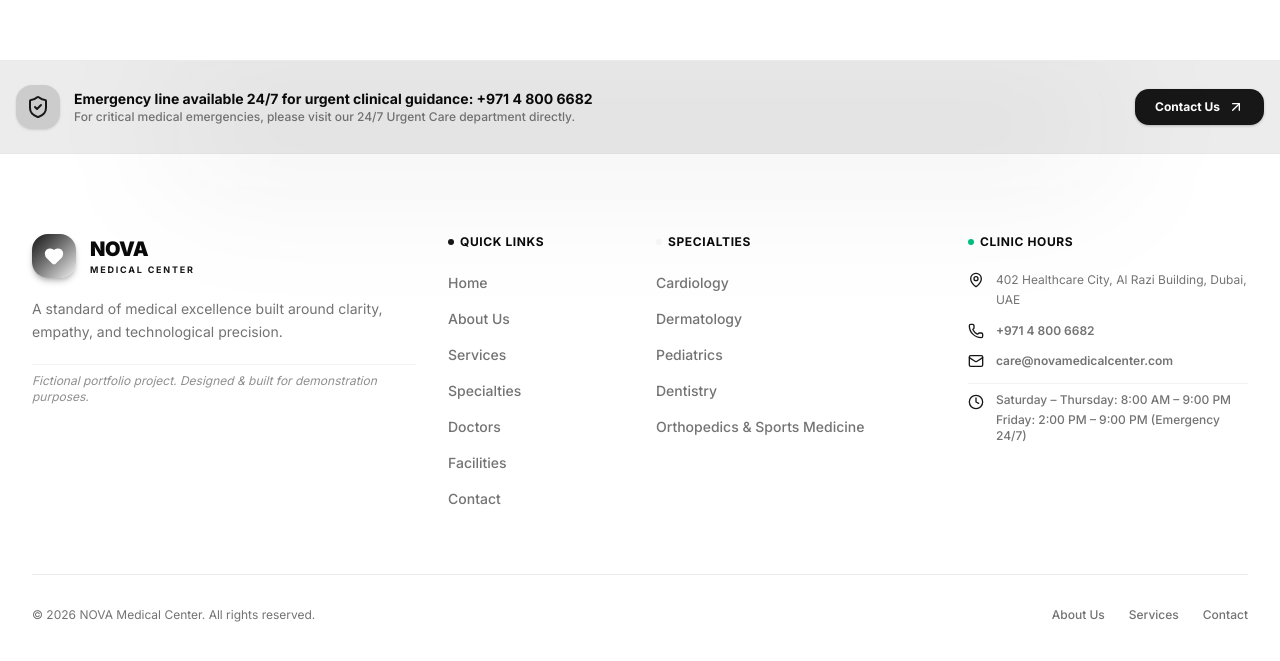
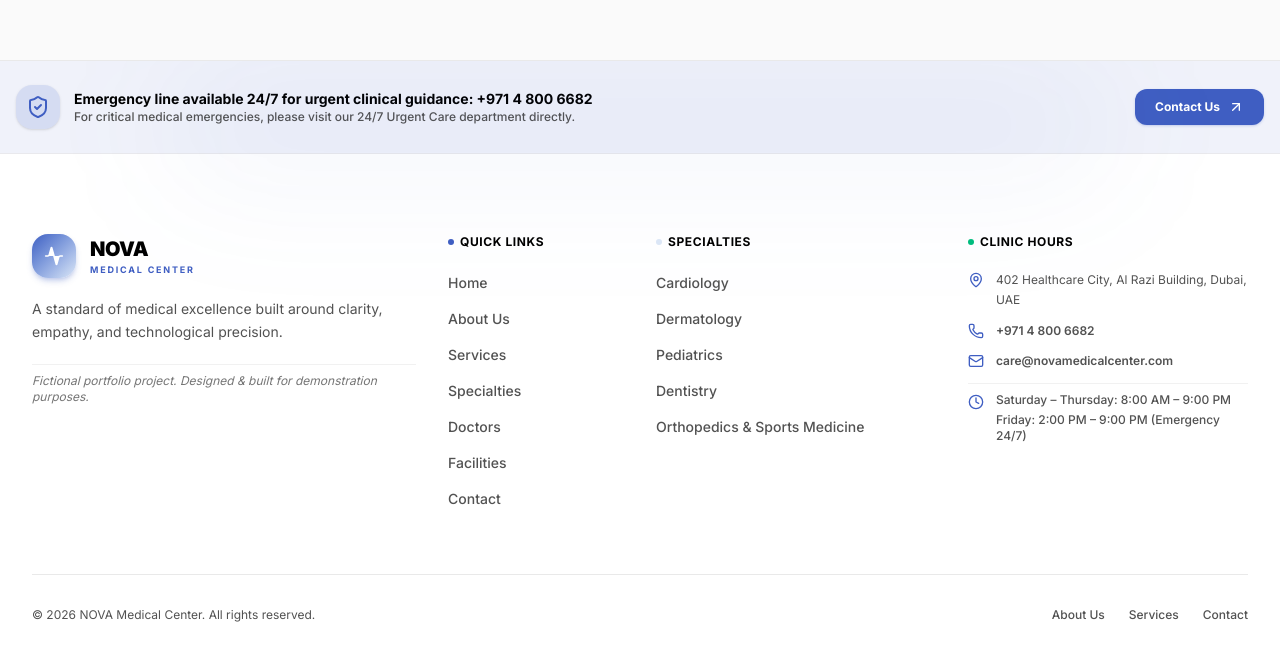
Before and after one commit to yasminali72/nova-medical, a Next.js app: page /en/contact in a window 1280 px wide. Shown: the part 1904-2565 px from the top of the page. Built offline with nearby package versions, Linux system fonts and the light colour scheme.

Commit message:
Enhance global styles with new color variables using oklch for improved accessibility. Update Footer and FinalCTA components to replace icons and adjust button styles for better visual consistency and user engagement.

```diff
--- a/src/app/globals.css
+++ b/src/app/globals.css
@@ -2,113 +2,145 @@
 
 @custom-variant dark (&:is(.dark *));
 
-@theme inline {
-  --color-background: var(--background);
-  --color-foreground: var(--foreground);
-  --font-sans: var(--font-geist-sans);
-  --font-mono: var(--font-geist-mono);
-  --color-sidebar-ring: var(--sidebar-ring);
-  --color-sidebar-border: var(--sidebar-border);
-  --color-sidebar-accent-foreground: var(--sidebar-accent-foreground);
-  --color-sidebar-accent: var(--sidebar-accent);
-  --color-sidebar-primary-foreground: var(--sidebar-primary-foreground);
-  --color-sidebar-primary: var(--sidebar-primary);
-  --color-sidebar-foreground: var(--sidebar-foreground);
-  --color-sidebar: var(--sidebar);
-  --color-chart-5: var(--chart-5);
-  --color-chart-4: var(--chart-4);
-  --color-chart-3: var(--chart-3);
-  --color-chart-2: var(--chart-2);
-  --color-chart-1: var(--chart-1);
-  --color-ring: var(--ring);
-  --color-input: var(--input);
-  --color-border: var(--border);
-  --color-destructive: var(--destructive);
-  --color-accent-foreground: var(--accent-foreground);
-  --color-accent: var(--accent);
-  --color-muted-foreground: var(--muted-foreground);
-  --color-muted: var(--muted);
-  --color-secondary-foreground: var(--secondary-foreground);
-  --color-secondary: var(--secondary);
-  --color-primary-foreground: var(--primary-foreground);
-  --color-primary: var(--primary);
-  --color-popover-foreground: var(--popover-foreground);
-  --color-popover: var(--popover);
-  --color-card-foreground: var(--card-foreground);
-  --color-card: var(--card);
-  --radius-sm: calc(var(--radius) - 4px);
-  --radius-md: calc(var(--radius) - 2px);
-  --radius-lg: var(--radius);
-  --radius-xl: calc(var(--radius) + 4px);
-}
-
 :root {
-  --radius: 0.625rem;
-  --card: oklch(1 0 0);
-  --card-foreground: oklch(0.145 0 0);
-  --popover: oklch(1 0 0);
-  --popover-foreground: oklch(0.145 0 0);
-  --primary: oklch(0.205 0 0);
-  --primary-foreground: oklch(0.985 0 0);
-  --secondary: oklch(0.97 0 0);
-  --secondary-foreground: oklch(0.205 0 0);
+  --card: oklch(1.00 0 267.51);
+  --ring: oklch(0.5144 0.1605 267.44);
+  --input: oklch(0.94 0 0);
   --muted: oklch(0.97 0 0);
-  --muted-foreground: oklch(0.556 0 0);
-  --accent: oklch(0.97 0 0);
-  --accent-foreground: oklch(0.205 0 0);
-  --destructive: oklch(0.577 0.245 27.325);
-  --border: oklch(0.922 0 0);
-  --input: oklch(0.922 0 0);
-  --ring: oklch(0.708 0 0);
-  --chart-1: oklch(0.646 0.222 41.116);
-  --chart-2: oklch(0.6 0.118 184.704);
-  --chart-3: oklch(0.398 0.07 227.392);
-  --chart-4: oklch(0.828 0.189 84.429);
-  --chart-5: oklch(0.769 0.188 70.08);
-  --sidebar: oklch(0.985 0 0);
-  --sidebar-foreground: oklch(0.145 0 0);
-  --sidebar-primary: oklch(0.205 0 0);
-  --sidebar-primary-foreground: oklch(0.985 0 0);
-  --sidebar-accent: oklch(0.97 0 0);
-  --sidebar-accent-foreground: oklch(0.205 0 0);
-  --sidebar-border: oklch(0.922 0 0);
-  --sidebar-ring: oklch(0.708 0 0);
-  --background: oklch(1 0 0);
-  --foreground: oklch(0.145 0 0);
+  --accent: oklch(0.9214 0.0248 257.65);
+  --border: oklch(0.92 0 0);
+  --radius: 0.5rem;
+  --chart-1: oklch(0.9214 0.0248 257.65);
+  --chart-2: oklch(0.7597 0.0804 267.01);
+  --chart-3: oklch(0.6083 0.1247 272.72);
+  --chart-4: oklch(0.5144 0.1605 267.44);
+  --chart-5: oklch(0.2571 0.1161 272.24);
+  --popover: oklch(1.00 0 0);
+  --primary: oklch(0.5144 0.1605 267.44);
+  --sidebar: oklch(1.00 0 267.51);
+  --spacing: 0.25rem;
+  --font-mono: Geist Mono, monospace;
+  --font-sans: Geist, sans-serif;
+  --secondary: oklch(0.94 0 0);
+  --background: oklch(0.9851 0 0);
+  --font-serif: Noto Serif Georgian, ui-serif, serif;
+  --foreground: oklch(0 0 0);
+  --destructive: oklch(0.58 0.22 27);
+  --shadow-blur: 3px;
+  --shadow-color: oklch(0.2571 0.1161 272.24);
+  --sidebar-ring: oklch(0.5144 0.1605 267.44);
+  --shadow-spread: 0px;
+  --letter-spacing: 0em;
+  --shadow-opacity: 0.15;
+  --sidebar-accent: oklch(0.9214 0.0248 257.65);
+  --sidebar-border: oklch(0.92 0 0);
+  --card-foreground: oklch(0.2103 0 267.51);
+  --shadow-offset-x: 0.25px;
+  --shadow-offset-y: 1px;
+  --sidebar-primary: oklch(0.5144 0.1605 267.44);
+  --muted-foreground: oklch(0.44 0 0);
+  --accent-foreground: oklch(0.2571 0.1161 272.24);
+  --popover-foreground: oklch(0 0 0);
+  --primary-foreground: oklch(0.97 0.014 254.604);
+  --sidebar-foreground: oklch(0 0 0);
+  --secondary-foreground: oklch(0.25 0 0);
+  --destructive-foreground: oklch(0.97 0.014 254.604);
+  --sidebar-accent-foreground: oklch(0.2571 0.1161 272.24);
+  --sidebar-primary-foreground: oklch(0.97 0.014 254.604);
 }
 
 .dark {
-  --background: oklch(0.145 0 0);
-  --foreground: oklch(0.985 0 0);
-  --card: oklch(0.205 0 0);
-  --card-foreground: oklch(0.985 0 0);
-  --popover: oklch(0.205 0 0);
-  --popover-foreground: oklch(0.985 0 0);
-  --primary: oklch(0.922 0 0);
-  --primary-foreground: oklch(0.205 0 0);
-  --secondary: oklch(0.269 0 0);
-  --secondary-foreground: oklch(0.985 0 0);
-  --muted: oklch(0.269 0 0);
-  --muted-foreground: oklch(0.708 0 0);
-  --accent: oklch(0.269 0 0);
-  --accent-foreground: oklch(0.985 0 0);
+  --card: oklch(0.2103 0 267.51);
+  --ring: oklch(0.5144 0.1605 267.44);
+  --input: oklch(0.32 0 0);
+  --muted: oklch(0.23 0 0);
+  --accent: oklch(0.32 0 0);
+  --border: oklch(0.26 0 0);
+  --radius: 0.5rem;
+  --chart-1: oklch(0.9214 0.0248 257.65);
+  --chart-2: oklch(0.7597 0.0804 267.01);
+  --chart-3: oklch(0.6083 0.1247 272.72);
+  --chart-4: oklch(0.5144 0.1605 267.44);
+  --chart-5: oklch(0.2571 0.1161 272.24);
+  --popover: oklch(0.2103 0 267.51);
+  --primary: oklch(0.5144 0.1605 267.44);
+  --sidebar: oklch(0.2103 0 267.51);
+  --spacing: 0.25rem;
+  --font-mono: Geist Mono, monospace;
+  --font-sans: Geist, sans-serif;
+  --secondary: oklch(0.25 0 0);
+  --background: oklch(0 0 0);
+  --font-serif: Noto Serif Georgian, ui-serif, serif;
+  --foreground: oklch(1.00 0 0);
   --destructive: oklch(0.704 0.191 22.216);
-  --border: oklch(1 0 0 / 10%);
-  --input: oklch(1 0 0 / 15%);
-  --ring: oklch(0.556 0 0);
-  --chart-1: oklch(0.488 0.243 264.376);
-  --chart-2: oklch(0.696 0.17 162.48);
-  --chart-3: oklch(0.769 0.188 70.08);
-  --chart-4: oklch(0.627 0.265 303.9);
-  --chart-5: oklch(0.645 0.246 16.439);
-  --sidebar: oklch(0.205 0 0);
-  --sidebar-foreground: oklch(0.985 0 0);
-  --sidebar-primary: oklch(0.488 0.243 264.376);
-  --sidebar-primary-foreground: oklch(0.985 0 0);
-  --sidebar-accent: oklch(0.269 0 0);
-  --sidebar-accent-foreground: oklch(0.985 0 0);
-  --sidebar-border: oklch(1 0 0 / 10%);
-  --sidebar-ring: oklch(0.556 0 0);
+  --shadow-blur: 3px;
+  --shadow-color: oklch(0.2571 0.1161 272.24);
+  --sidebar-ring: oklch(0.5144 0.1605 267.44);
+  --shadow-spread: 0px;
+  --letter-spacing: 0em;
+  --shadow-opacity: 0.15;
+  --sidebar-accent: oklch(0.32 0 0);
+  --sidebar-border: oklch(0.26 0 0);
+  --card-foreground: oklch(0.9461 0 0);
+  --shadow-offset-x: 0.25px;
+  --shadow-offset-y: 1px;
+  --sidebar-primary: oklch(0.5144 0.1605 267.44);
+  --muted-foreground: oklch(0.72 0 0);
+  --accent-foreground: oklch(0.9214 0.0248 257.65);
+  --popover-foreground: oklch(1.00 0 0);
+  --primary-foreground: oklch(0.97 0.014 254.604);
+  --sidebar-foreground: oklch(1.00 0 0);
+  --secondary-foreground: oklch(0.94 0 0);
+  --destructive-foreground: oklch(0.97 0.014 254.604);
+  --sidebar-accent-foreground: oklch(0.9214 0.0248 257.65);
+  --sidebar-primary-foreground: oklch(0.97 0.014 254.604);
+}
+
+@theme inline {
+  --color-card: var(--card);
+  --color-ring: var(--ring);
+  --color-input: var(--input);
+  --color-muted: var(--muted);
+  --color-accent: var(--accent);
+  --color-border: var(--border);
+  --color-radius: var(--radius);
+  --color-chart-1: var(--chart-1);
+  --color-chart-2: var(--chart-2);
+  --color-chart-3: var(--chart-3);
+  --color-chart-4: var(--chart-4);
+  --color-chart-5: var(--chart-5);
+  --color-popover: var(--popover);
+  --color-primary: var(--primary);
+  --color-sidebar: var(--sidebar);
+  --color-spacing: var(--spacing);
+  --color-font-mono: var(--font-mono);
+  --color-font-sans: var(--font-sans);
+  --color-secondary: var(--secondary);
+  --color-background: var(--background);
+  --color-font-serif: var(--font-serif);
+  --color-foreground: var(--foreground);
+  --color-destructive: var(--destructive);
+  --color-shadow-blur: var(--shadow-blur);
+  --color-shadow-color: var(--shadow-color);
+  --color-sidebar-ring: var(--sidebar-ring);
+  --color-shadow-spread: var(--shadow-spread);
+  --color-letter-spacing: var(--letter-spacing);
+  --color-shadow-opacity: var(--shadow-opacity);
+  --color-sidebar-accent: var(--sidebar-accent);
+  --color-sidebar-border: var(--sidebar-border);
+  --color-card-foreground: var(--card-foreground);
+  --color-shadow-offset-x: var(--shadow-offset-x);
+  --color-shadow-offset-y: var(--shadow-offset-y);
+  --color-sidebar-primary: var(--sidebar-primary);
+  --color-muted-foreground: var(--muted-foreground);
+  --color-accent-foreground: var(--accent-foreground);
+  --color-popover-foreground: var(--popover-foreground);
+  --color-primary-foreground: var(--primary-foreground);
+  --color-sidebar-foreground: var(--sidebar-foreground);
+  --color-secondary-foreground: var(--secondary-foreground);
+  --color-destructive-foreground: var(--destructive-foreground);
+  --color-sidebar-accent-foreground: var(--sidebar-accent-foreground);
+  --color-sidebar-primary-foreground: var(--sidebar-primary-foreground);
 }
 
 @layer base {
--- a/src/components/layout/Footer.tsx
+++ b/src/components/layout/Footer.tsx
@@ -9,6 +9,7 @@ import {
   ShieldCheck,
   ArrowUpRight,
   Sparkles,
+  Activity,
 } from "lucide-react";
 import { specialties } from "@/data/specialties";
 
@@ -63,7 +64,7 @@ export async function Footer() {
           <div className="lg:col-span-4 space-y-5">
             <Link href="/" className="flex items-center gap-3.5 group">
               <div className="w-11 h-11 rounded-2xl bg-gradient-to-br from-primary to-accent flex items-center justify-center text-white shadow-md shadow-primary/25 group-hover:scale-105 transition-transform duration-300">
-                <Heart className="w-5 h-5 fill-current" />
+                <Activity className="w-5 h-5 fill-current" />
               </div>
               <div className="flex flex-col">
                 <span className="text-xl font-black tracking-tight text-foreground">
--- a/src/modules/home/components/FinalCTA.tsx
+++ b/src/modules/home/components/FinalCTA.tsx
@@ -32,7 +32,7 @@ export async function FinalCTA() {
           <div className="flex flex-wrap items-center gap-4 pt-4">
             <Link
               href="/contact"
-              className="inline-flex items-center gap-2 px-8 py-4 rounded-2xl bg-white text-foreground font-black text-base shadow-2xl hover:bg-slate-50 transition-all duration-200 active:scale-[0.98] group"
+              className="inline-flex items-center gap-2 px-8 py-4 rounded-2xl bg-white text-primary font-black text-base shadow-2xl hover:bg-slate-50 transition-all duration-200 active:scale-[0.98] group"
             >
               <Calendar className="w-4 h-4 text-primary" />
               <span>{t("home.cta.button")}</span>
```
